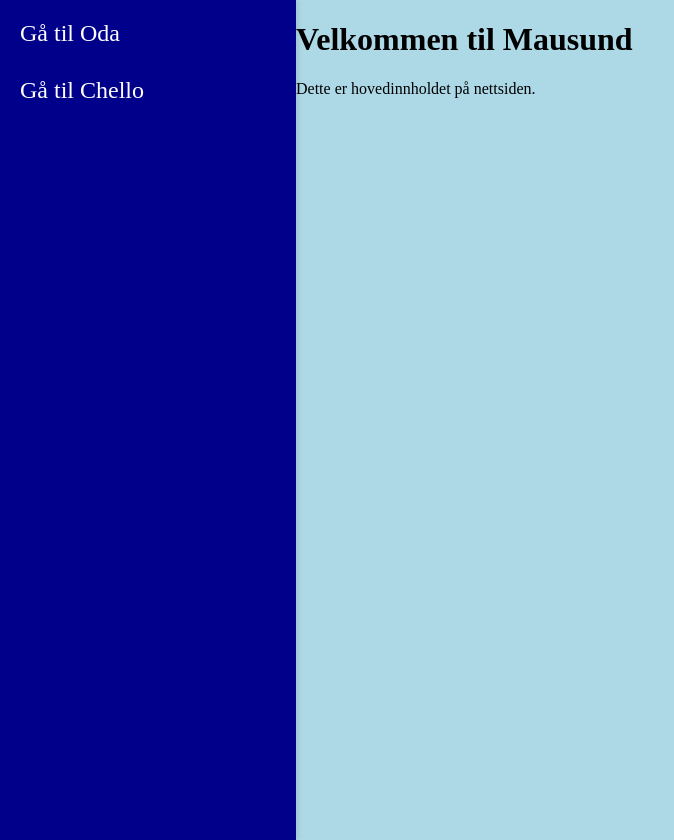
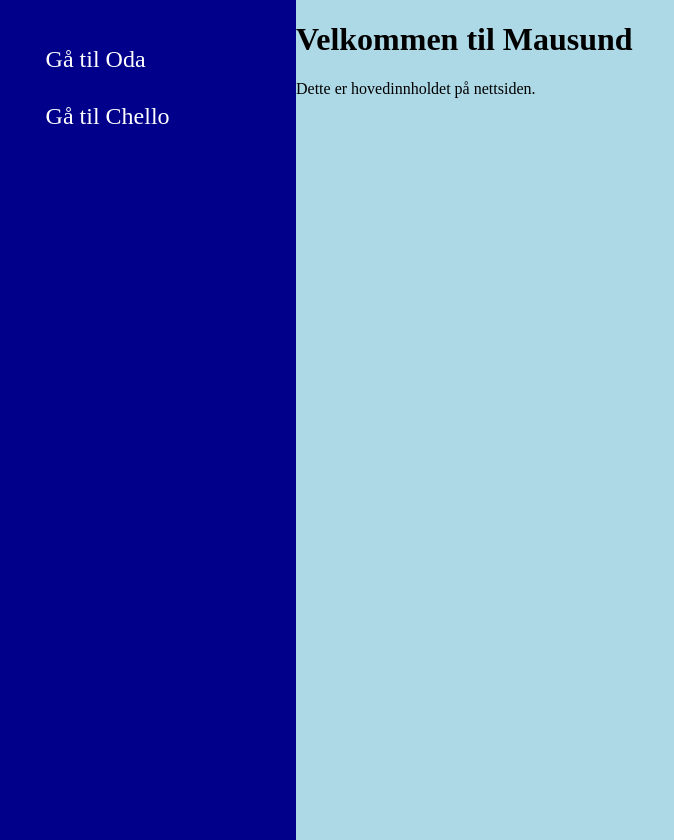
Before and after one commit to odabre/Gruppe11, a Flask app: page / in a window 1280 px wide. Shown: the whole page, without its empty margins (0-674 px from the left). Run offline with Flask 3, Linux system fonts and the light colour scheme.

Commit message:
flytta på linkane

```diff
--- a/static/main_style.css
+++ b/static/main_style.css
@@ -22,12 +22,11 @@ p.bold {
     background-color: darkblue; /* Lys grå bakgrunn */
     padding: 20px;
     height: 100vh; /* Gjør at sidebaren fyller hele høyden */
-    box-shadow: 2px 0 5px rgba(0, 0, 0, 0.1); /* Litt skygge for dybde */
 }
 
 .sidebar ul {
     list-style-type: none; /* Fjern punktlister */
-    padding: 0;    /* avstanden mellom innholdet (for eksempel tekst eller bilder) */
+    padding: 10%;    /* avstanden mellom innholdet (for eksempel tekst eller bilder) */
     margin: 0;
 }
 
```
